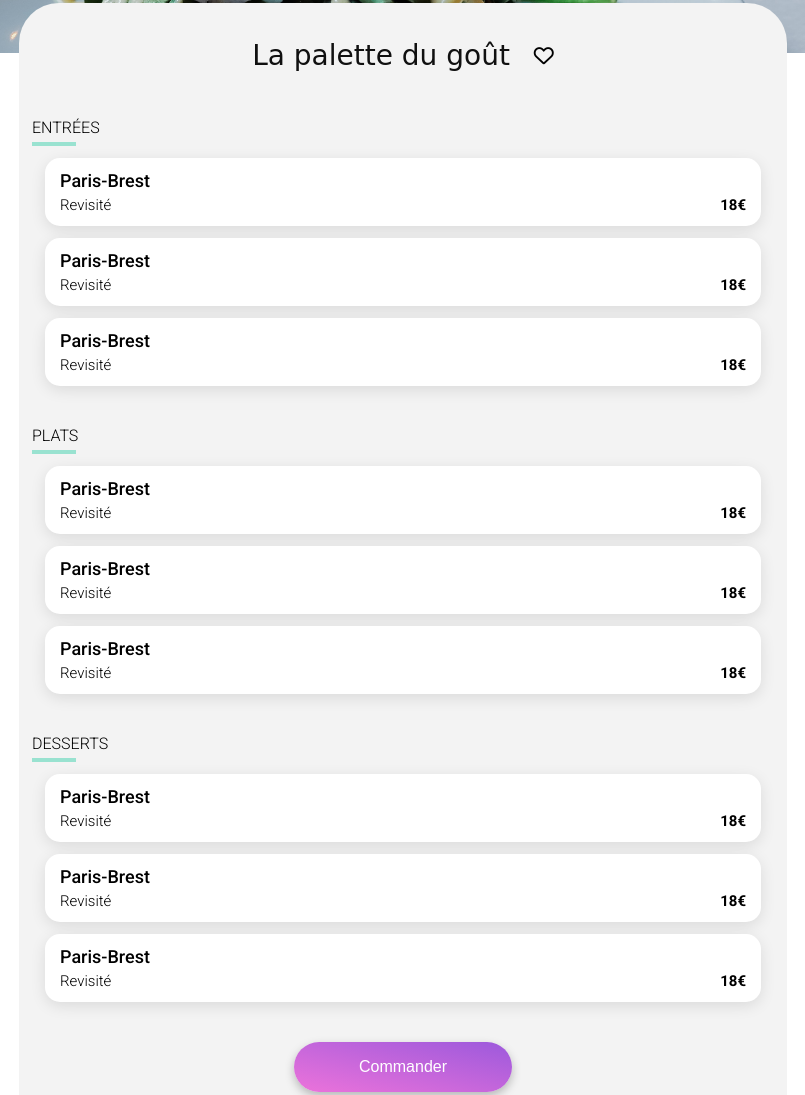
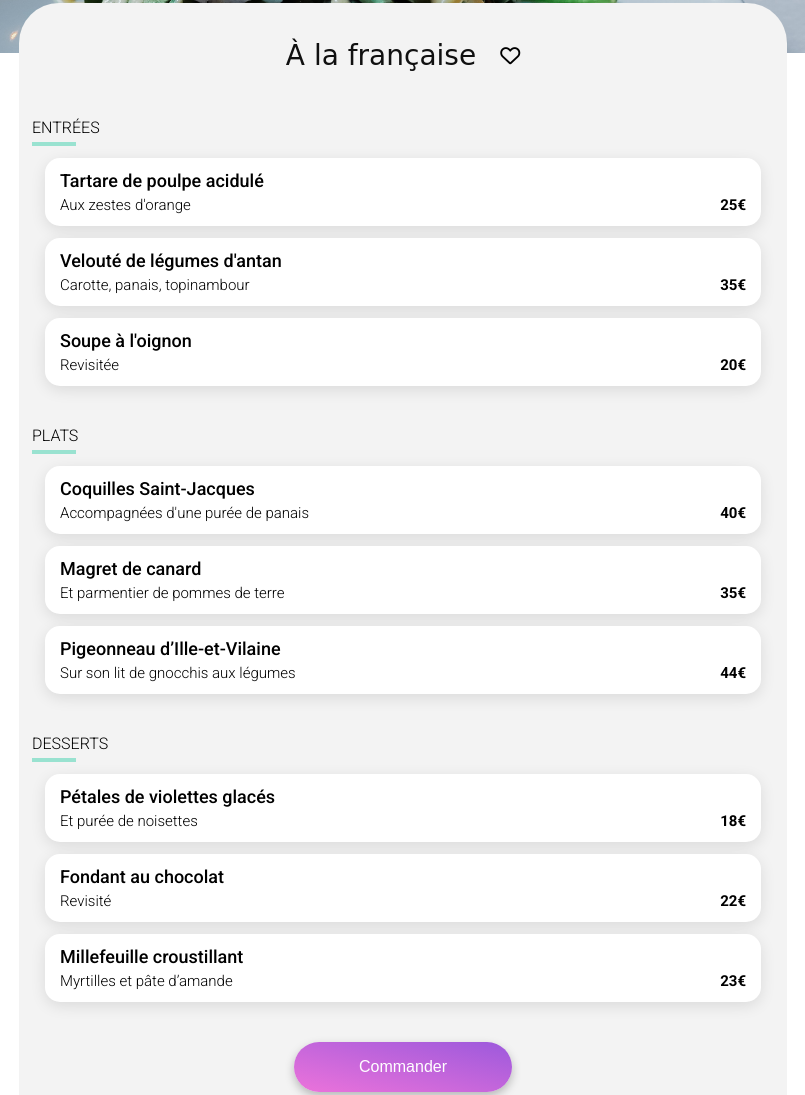
Before and after one commit to Spikoftw/ohmyfood, a plain HTML site: page restaurants/alafrancaise.html in a window 1280 px wide. Shown: the part 302-1397 px from the top of the page, without its empty margins (237-1042 px from the left). Drawn offline with Linux system fonts and the light colour scheme; a web font is replaced by a local one.

Commit message:
MAJ des noms de plats + pastille violette centré

```diff
--- a/restaurants/alafrancaise.html
+++ b/restaurants/alafrancaise.html
@@ -34,7 +34,7 @@
       </header>
       <section class="menucontainer">
         <div class="menucontainer__top">
-          <h2 class="menucontainer__top__titre">La palette du goût</h2>
+          <h2 class="menucontainer__top__titre">À la française</h2>
           <div class="like-container">
             <input type="checkbox" class="like-container__like-btn" />
           </div>
@@ -45,10 +45,12 @@
           <article class="categorie anim-menu1">
             <div class="categorie__content">
               <div class="categorie__content__wrapper">
-                <h4 class="categorie__content__nomduplat">Paris-Brest</h4>
+                <h4 class="categorie__content__nomduplat">
+                  Tartare de poulpe acidulé
+                </h4>
                 <div class="categorie__content__bottom">
-                  <p class="categorie__content__desc">Revisité</p>
-                  <p class="categorie__content__prix">18€</p>
+                  <p class="categorie__content__desc">Aux zestes d'orange</p>
+                  <p class="categorie__content__prix">25€</p>
                 </div>
               </div>
               <div class="checkanimation">
@@ -59,10 +61,14 @@
           <article class="categorie anim-menu2">
             <div class="categorie__content">
               <div class="categorie__content__wrapper">
-                <h4 class="categorie__content__nomduplat">Paris-Brest</h4>
+                <h4 class="categorie__content__nomduplat">
+                  Velouté de légumes d'antan
+                </h4>
                 <div class="categorie__content__bottom">
-                  <p class="categorie__content__desc">Revisité</p>
-                  <p class="categorie__content__prix">18€</p>
+                  <p class="categorie__content__desc">
+                    Carotte, panais, topinambour
+                  </p>
+                  <p class="categorie__content__prix">35€</p>
                 </div>
               </div>
               <div class="checkanimation">
@@ -73,10 +79,10 @@
           <article class="categorie anim-menu3">
             <div class="categorie__content">
               <div class="categorie__content__wrapper">
-                <h4 class="categorie__content__nomduplat">Paris-Brest</h4>
+                <h4 class="categorie__content__nomduplat">Soupe à l'oignon</h4>
                 <div class="categorie__content__bottom">
-                  <p class="categorie__content__desc">Revisité</p>
-                  <p class="categorie__content__prix">18€</p>
+                  <p class="categorie__content__desc">Revisitée</p>
+                  <p class="categorie__content__prix">20€</p>
                 </div>
               </div>
               <div class="checkanimation">
@@ -91,10 +97,14 @@
           <article class="categorie anim-menu4">
             <div class="categorie__content">
               <div class="categorie__content__wrapper">
-                <h4 class="categorie__content__nomduplat">Paris-Brest</h4>
+                <h4 class="categorie__content__nomduplat">
+                  Coquilles Saint-Jacques
+                </h4>
                 <div class="categorie__content__bottom">
-                  <p class="categorie__content__desc">Revisité</p>
-                  <p class="categorie__content__prix">18€</p>
+                  <p class="categorie__content__desc">
+                    Accompagnées d'une purée de panais
+                  </p>
+                  <p class="categorie__content__prix">40€</p>
                 </div>
               </div>
               <div class="checkanimation">
@@ -105,10 +115,12 @@
           <article class="categorie anim-menu5">
             <div class="categorie__content">
               <div class="categorie__content__wrapper">
-                <h4 class="categorie__content__nomduplat">Paris-Brest</h4>
+                <h4 class="categorie__content__nomduplat">Magret de canard</h4>
                 <div class="categorie__content__bottom">
-                  <p class="categorie__content__desc">Revisité</p>
-                  <p class="categorie__content__prix">18€</p>
+                  <p class="categorie__content__desc">
+                    Et parmentier de pommes de terre
+                  </p>
+                  <p class="categorie__content__prix">35€</p>
                 </div>
               </div>
               <div class="checkanimation">
@@ -119,10 +131,14 @@
           <article class="categorie anim-menu6">
             <div class="categorie__content">
               <div class="categorie__content__wrapper">
-                <h4 class="categorie__content__nomduplat">Paris-Brest</h4>
+                <h4 class="categorie__content__nomduplat">
+                  Pigeonneau d’Ille-et-Vilaine
+                </h4>
                 <div class="categorie__content__bottom">
-                  <p class="categorie__content__desc">Revisité</p>
-                  <p class="categorie__content__prix">18€</p>
+                  <p class="categorie__content__desc">
+                    Sur son lit de gnocchis aux légumes
+                  </p>
+                  <p class="categorie__content__prix">44€</p>
                 </div>
               </div>
               <div class="checkanimation">
@@ -137,9 +153,11 @@
           <article class="categorie anim-menu7">
             <div class="categorie__content">
               <div class="categorie__content__wrapper">
-                <h4 class="categorie__content__nomduplat">Paris-Brest</h4>
+                <h4 class="categorie__content__nomduplat">
+                  Pétales de violettes glacés
+                </h4>
                 <div class="categorie__content__bottom">
-                  <p class="categorie__content__desc">Revisité</p>
+                  <p class="categorie__content__desc">Et purée de noisettes</p>
                   <p class="categorie__content__prix">18€</p>
                 </div>
               </div>
@@ -151,10 +169,12 @@
           <article class="categorie anim-menu8">
             <div class="categorie__content">
               <div class="categorie__content__wrapper">
-                <h4 class="categorie__content__nomduplat">Paris-Brest</h4>
+                <h4 class="categorie__content__nomduplat">
+                  Fondant au chocolat
+                </h4>
                 <div class="categorie__content__bottom">
                   <p class="categorie__content__desc">Revisité</p>
-                  <p class="categorie__content__prix">18€</p>
+                  <p class="categorie__content__prix">22€</p>
                 </div>
               </div>
               <div class="checkanimation">
@@ -165,10 +185,14 @@
           <article class="categorie anim-menu9">
             <div class="categorie__content">
               <div class="categorie__content__wrapper">
-                <h4 class="categorie__content__nomduplat">Paris-Brest</h4>
+                <h4 class="categorie__content__nomduplat">
+                  Millefeuille croustillant
+                </h4>
                 <div class="categorie__content__bottom">
-                  <p class="categorie__content__desc">Revisité</p>
-                  <p class="categorie__content__prix">18€</p>
+                  <p class="categorie__content__desc">
+                    Myrtilles et pâte d’amande
+                  </p>
+                  <p class="categorie__content__prix">23€</p>
                 </div>
               </div>
               <div class="checkanimation">
--- a/sass/components.scss
+++ b/sass/components.scss
@@ -17,9 +17,9 @@
   width: 218px;
   text-decoration: none;
   transition: 250ms ease;
+
+  &:hover {
+    opacity: 0.8;
+    box-shadow: 0px 10px 10px rgba(0, 0, 0, 0.5);
+  }
 }
-
-.primary-btn:hover {
-  opacity: 0.8;
-  box-shadow: 0px 10px 10px rgba(0, 0, 0, 0.5);
-}
--- a/sass/main.scss
+++ b/sass/main.scss
@@ -9,6 +9,16 @@ body {
   font-family: "Roboto", sans-serif;
   animation: unscroll 7s forwards;
   overflow-x: hidden;
+}
+
+@keyframes unscroll {
+  from {
+    overflow-y: hidden;
+  }
+
+  to {
+    overflow-y: auto;
+  }
 }
 
 .maincontainer {
@@ -273,6 +283,7 @@ h3 {
     font-size: 14px;
     color: $white;
     left: -12px;
+    top: 25px;
   }
 
   &__etape-elem {
@@ -570,13 +581,3 @@ h3 {
     }
   }
 }
-
-@keyframes unscroll {
-  from {
-    overflow-y: hidden;
-  }
-
-  to {
-    overflow-y: auto;
-  }
-}
```
Also changed, not shown: restaurants/lanoteenchantée.html (+75 -27 lines), restaurants/lapalettedugout.html (+48 -24 lines), restaurants/ledelicedessens.html (+39 -27 lines), assets/style.css, 1 other file.
